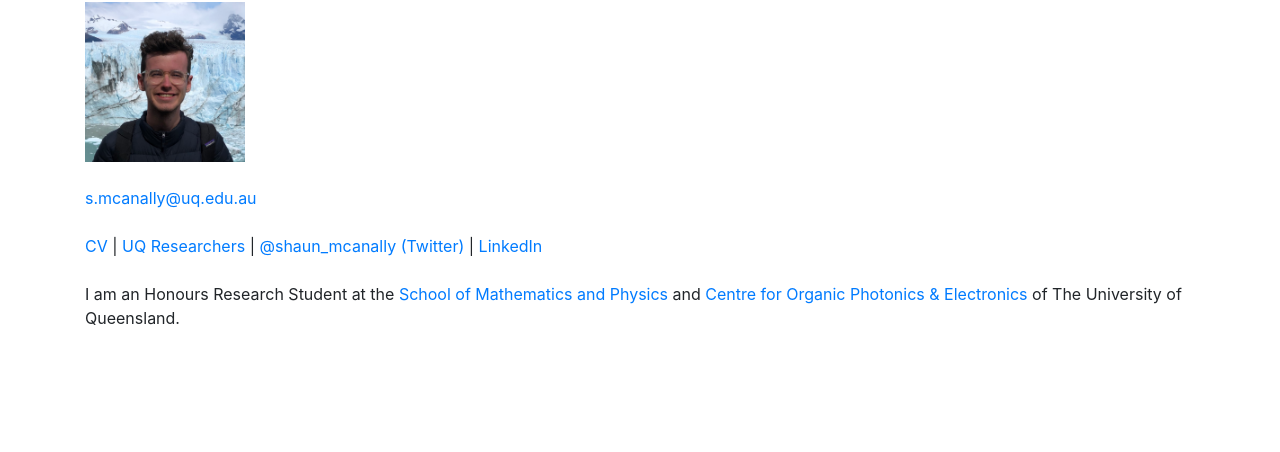
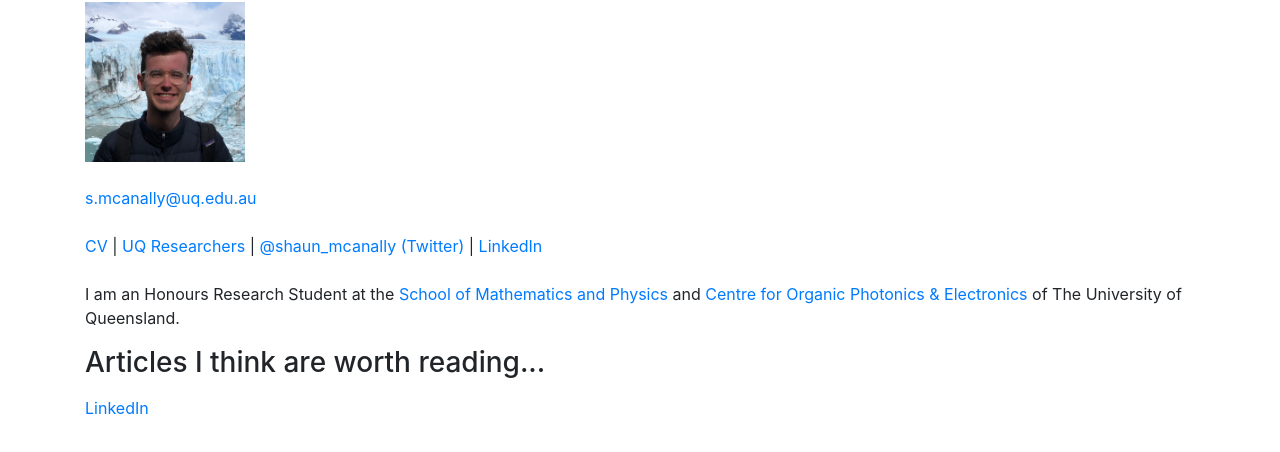
Before and after one commit to smcanally/smcanally.github.io, a plain HTML site: page index.html in a window 1280 px wide. Shown: the part 132-584 px from the top of the page. Drawn offline with nearby package versions, Linux system fonts and the light colour scheme.

Commit message:
Update index.html

```diff
--- a/index.html
+++ b/index.html
@@ -46,5 +46,8 @@
         <p>
             <br>
             I am an Honours Research Student at the <a href="https://smp.uq.edu.au/">School of Mathematics and Physics</a> and <a href="https://cope.centre.uq.edu.au/">Centre for Organic Photonics & Electronics</a> of The University of Queensland.<br>
+        <h3 class="my-3">Articles I think are worth reading...</h3>
+        <p>
+        <a href="https://www.linkedin.com/in/shaunmcanally/">LinkedIn</a>
 
 </html>
```
